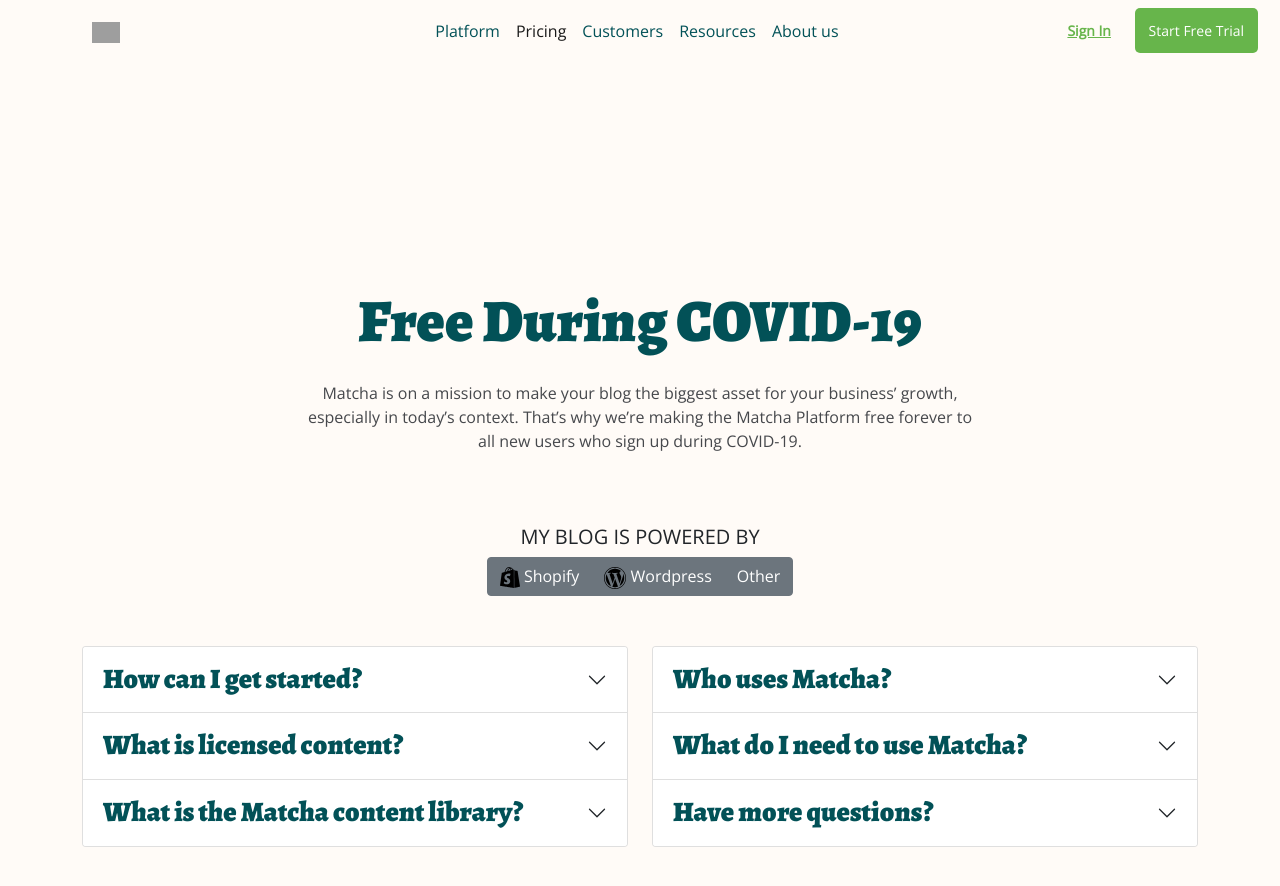
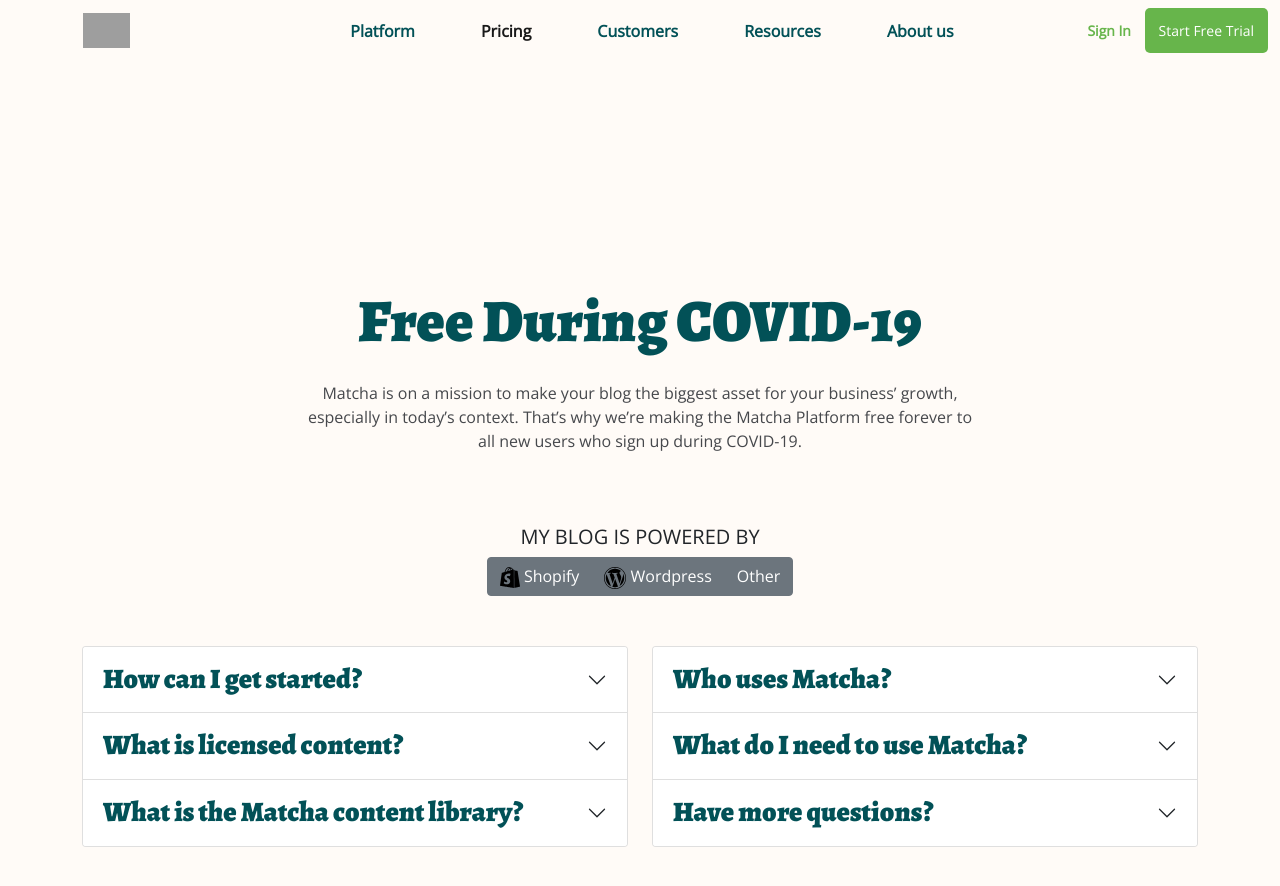
Before and after one commit to AntonioRValdivia/Front-Bedu, a plain HTML site: page pricing.html in a window 1280 px wide. Drawn offline with nearby package versions, Linux system fonts and the light colour scheme; grey boxes are pictures that could not be loaded.

Commit message:
Changing styles in prices page

```diff
--- a/pricing.css
+++ b/pricing.css
@@ -31,12 +31,22 @@
     font-family: "Open Sans", sans-serif;
 }
 
+a {
+  color: #67b54b;
+  font-family: "Open Sans", sans-serif;
+  font-weight: 600;
+}
+
+a:link {
+  text-decoration: none;
+}
+
 .logo {
     width: 15%;
 }
 
-.logo>img {
-    width: 15%;
+.logo > img {
+    width: 25%;
 }
 
 .navbar {
@@ -46,6 +56,8 @@
 
 .navbar-light .nav-item .nav-link {
     color: #025157;
+    display: inline;
+    margin: 0 25px 0;
 }
 
 .navbar-light .navbar-toggler {
@@ -62,13 +74,13 @@
     font-size: 14px;
 }
 
-.actions>* {
-    margin-right: 10px;
-    margin-left: 10px;
+.actions> * {
+  margin: 0, 10px;
 }
 
 .actions a {
     color: #67b54b;
+    margin-right: 10px;
 }
 
 .actions button {
--- a/styles.css
+++ b/styles.css
@@ -114,7 +114,7 @@
   font-weight: 600;
 }
 
-.actions > *{
+.actions > * {
   margin: 0, 10px;
 }
 
@@ -126,8 +126,10 @@
 .actions button{
   color: white;
   background-color: #67b54b;
-  height: 50px;
-  padding: 20px, 14px;
+  padding-left: 14px;
+  padding-right: 14px;
+  padding-top: 12px;
+  padding-bottom: 12px;
   border: 0;
   border-radius: 5px;
 }
```
